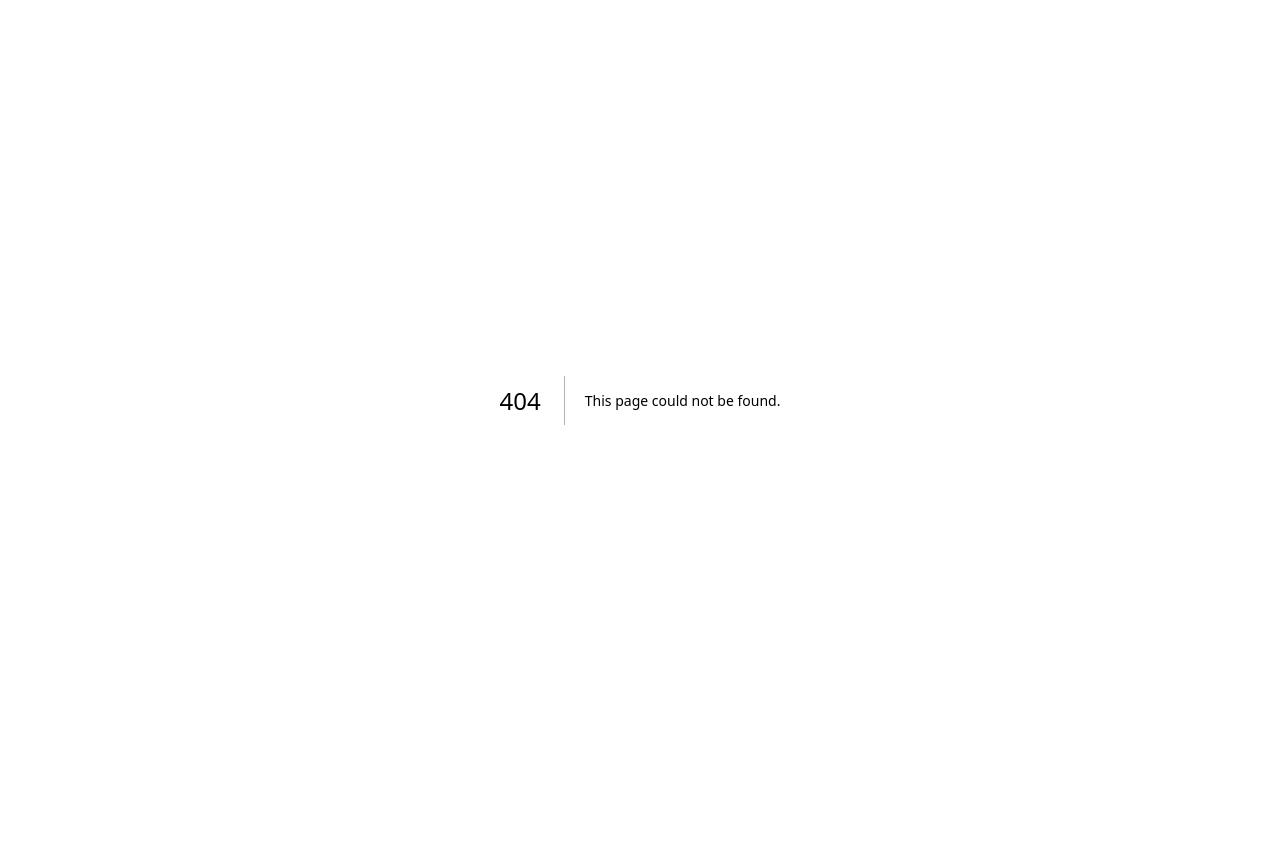
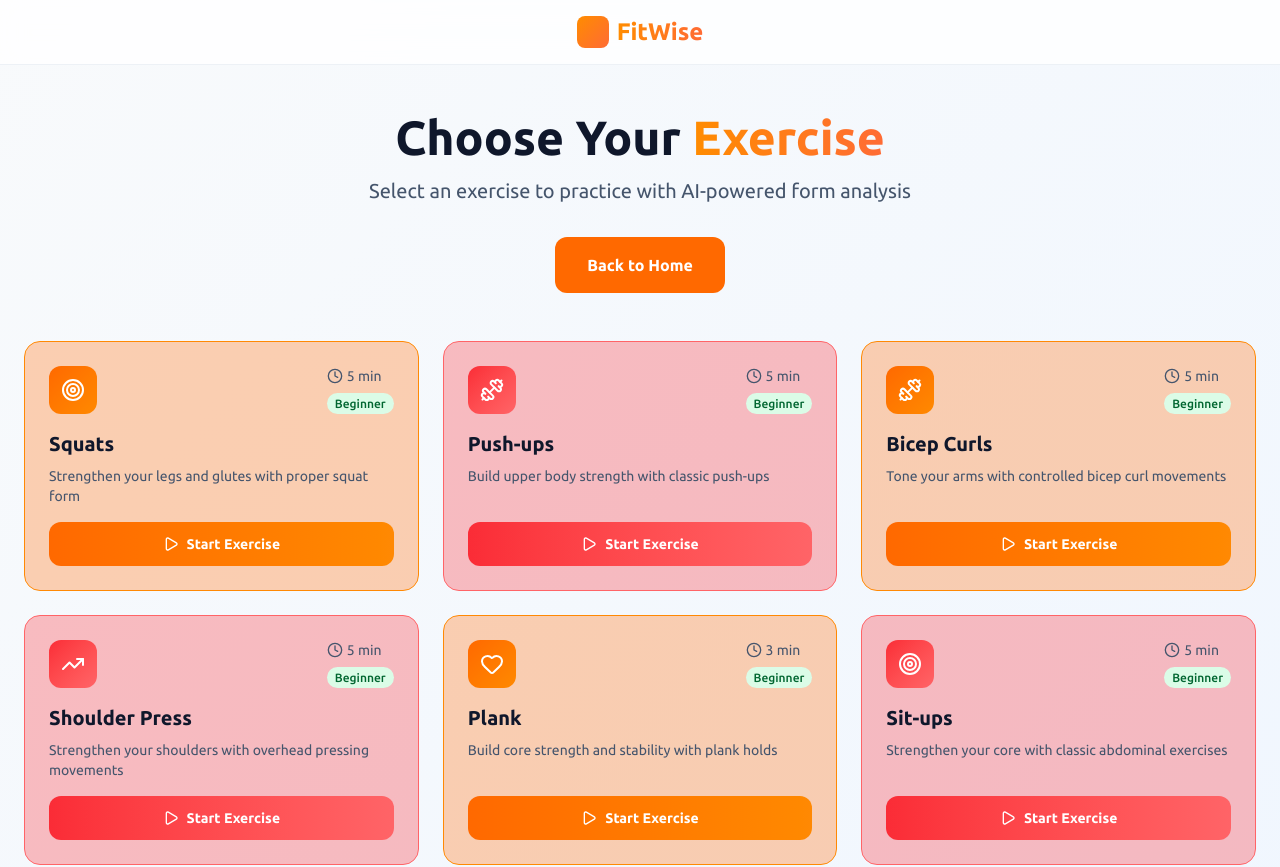
Before and after one commit to kubsgok/FitWise, a Next.js app: page /workout in a window 1280 px wide. Before the commit this address had no page. Shown: the top 867 px of the page. Before the commit the page ends 800 px from the top, so only its background shows below. Built offline with nearby package versions, Linux system fonts and the light colour scheme.

Commit message:
workout page + color

```diff
--- /dev/null
+++ b/src/app/components/NavBar.js
@@ -0,0 +1,29 @@
+import Link from 'next/link';
+
+export default function NavBar({ showBackButton = false, backText = "Back to Home", backHref = "/home" }) {
+  return (
+    <nav className="bg-white/80 backdrop-blur-md sticky top-0 z-50 border-b border-slate-200/60">
+      <div className="container mx-auto px-6 py-4">
+        <div className="flex items-center justify-center">
+          <Link href="/home" className="flex items-center space-x-2 hover:opacity-80 transition-opacity">
+            <div className="w-8 h-8 rounded-lg" style={{background: 'linear-gradient(135deg, #FF8C00 0%, #FF6B35 100%)'}}></div>
+            <h1 className="text-2xl font-bold text-transparent" style={{background: 'linear-gradient(90deg, #FF8C00 0%, #FF6B35 100%)', WebkitBackgroundClip: 'text', backgroundClip: 'text'}}>
+              FitWise
+            </h1>
+          </Link>
+
+          {showBackButton && (
+            <div className="flex items-center space-x-4">
+              <Link
+                href={backHref}
+                className="text-slate-600 transition-colors font-medium" onMouseEnter={(e) => e.target.style.color = '#FF6B35'} onMouseLeave={(e) => e.target.style.color = ''}
+              >
+                {backText}
+              </Link>
+            </div>
+          )}
+        </div>
+      </div>
+    </nav>
+  );
+}
--- a/src/app/home/page.js
+++ b/src/app/home/page.js
@@ -2,6 +2,7 @@
 
 import {Dumbbell, Timer, ChartBarDecreasing} from 'lucide-react';
 import { useEffect } from 'react';
+import NavBar from '../components/NavBar';
 
 export default function HomePage() {
   useEffect(() => {
@@ -25,42 +26,34 @@ export default function HomePage() {
   }, []);
   return (
     <div className="min-h-screen bg-gradient-to-br from-slate-50 to-blue-50">
-      {/* Header */}
-      <nav className="bg-white/80 backdrop-blur-md sticky top-0 z-50 border-b border-slate-200/60">
-        <div className="container mx-auto px-6 py-4">
-          <div className="flex items-center justify-center">
-            <div className="flex items-center space-x-2">
-              <div className="w-8 h-8 bg-gradient-to-br from-blue-600 to-purple-600 rounded-lg"></div>
-              <h1 className="text-2xl font-bold bg-gradient-to-r from-blue-600 to-purple-600 bg-clip-text text-transparent">
-                FitWise
-              </h1>
-            </div>
-          </div>
-        </div>
-      </nav>
+      <NavBar />
 
       <section className="container mx-auto px-6 py-20">
   <div className="max-w-6xl mx-auto">
     <div className="grid lg:grid-cols-1 gap-12 items-center">
       <div className="text-center animate-fade-in-up">
         <h1 className="text-5xl lg:text-6xl font-bold text-slate-900 leading-tight mb-6">
-          Your <span className="bg-gradient-to-r from-blue-600 to-purple-600 bg-clip-text text-transparent">AI Fitness</span> Coach Awaits
+          Your <span className="text-transparent" style={{background: 'linear-gradient(90deg, #FF8C00 0%, #FF6B35 100%)', WebkitBackgroundClip: 'text', backgroundClip: 'text'}}>AI Fitness</span> Coach Awaits
         </h1>
-        <p className="text-xl text-slate-600 mb-8 max-w-lg mx-auto">
+        <p className="text-xl text-slate-600 mb-8 ">
           Experience personalized workouts powered by artificial intelligence. Get real-time form corrections, curated training plans, and achieve your fitness goals faster than ever.
         </p>
         <div className="flex flex-col sm:flex-row gap-4 justify-center">
-          <button className="bg-gradient-to-r from-blue-600 to-purple-600 text-white px-8 py-4 rounded-xl font-semibold text-lg hover:shadow-xl transition-all transform hover:scale-105">
+          <button className="text-white px-8 py-4 rounded-xl font-semibold text-lg hover:shadow-xl transition-all transform hover:scale-105" style={{background: 'linear-gradient(90deg, #FF8C00 0%, #FF6B35 100%)'}}>
             Begin Your Workout
           </button>
-          <button className="bg-white text-slate-700 border-2 border-slate-300 px-8 py-4 rounded-xl font-semibold text-lg hover:border-blue-500 hover:text-blue-600 hover:shadow-lg transition-all transform hover:scale-105">
+          <button
+            className="bg-white text-slate-700 border-2 border-slate-300 px-8 py-4 rounded-xl font-semibold text-lg hover:shadow-lg transition-all transform hover:scale-105"
+            onMouseEnter={(e) => {e.target.style.borderColor = '#FF6B35'; e.target.style.color = '#FF6B35'}}
+            onMouseLeave={(e) => {e.target.style.borderColor = ''; e.target.style.color = ''}}
+          >
             Watch Demo
           </button>
         </div>
       </div>
 
       <div className="relative max-w-2xl mx-auto w-full animate-fade-in-up animation-delay-300">
-        <div className="bg-gradient-to-br from-blue-400 to-purple-600 rounded-3xl p-8 shadow-2xl hover:shadow-3xl transition-all duration-500 hover:scale-105">
+        <div className="bg-gradient-to-br from-gray-700 to-gray-500 rounded-3xl p-8 shadow-2xl hover:shadow-3xl transition-all duration-500 hover:scale-105">
           <div className="bg-white/20 backdrop-blur-sm rounded-2xl p-6 text-white">
             <div className="flex items-center justify-between mb-4 animate-slide-in-left">
               <h3 className="text-lg font-semibold">Today's Workout</h3>
@@ -118,8 +111,8 @@ export default function HomePage() {
             </div>
 
             <div className="grid md:grid-cols-3 gap-8 animate-on-scroll">
-              <div className="text-center p-8 rounded-2xl bg-gradient-to-br from-blue-50 to-indigo-50 border border-blue-100 animate-slide-up animation-delay-100 hover:shadow-xl hover:-translate-y-2 transition-all duration-300">
-                <div className="w-16 h-16 bg-gradient-to-br from-blue-500 to-blue-600 rounded-2xl flex items-center justify-center mx-auto mb-6 hover:shadow-xl transition-all transform hover:scale-110 hover:rotate-3">
+              <div className="text-center p-8 rounded-2xl bg-gradient-to-br from-orange-50 to-orange-100 border border-orange-200 animate-slide-up animation-delay-100 hover:shadow-xl hover:-translate-y-2 transition-all duration-300">
+                <div className="w-16 h-16 bg-gradient-to-br from-orange-600 to-orange-700 rounded-2xl flex items-center justify-center mx-auto mb-6 hover:shadow-xl transition-all transform hover:scale-110 hover:rotate-3">
                   <Dumbbell className="w-8 h-8 text-white" />
                 </div>
                 <h3 className="text-2xl font-bold text-slate-900 mb-4">Curated Workout Library</h3>
@@ -128,8 +121,8 @@ export default function HomePage() {
                 </p>
               </div>
 
-              <div className="text-center p-8 rounded-2xl bg-gradient-to-br from-purple-50 to-pink-50 border border-purple-100 animate-slide-up animation-delay-200 hover:shadow-xl hover:-translate-y-2 transition-all duration-300">
-                <div className="w-16 h-16 bg-gradient-to-br from-purple-500 to-purple-600 rounded-2xl flex items-center justify-center mx-auto mb-6 hover:shadow-xl transition-all transform hover:scale-110 hover:rotate-3">
+              <div className="text-center p-8 rounded-2xl bg-gradient-to-br from-red-50 to-red-100 border border-red-200 animate-slide-up animation-delay-200 hover:shadow-xl hover:-translate-y-2 transition-all duration-300">
+                <div className="w-16 h-16 bg-gradient-to-br from-red-600 to-red-700 rounded-2xl flex items-center justify-center mx-auto mb-6 hover:shadow-xl transition-all transform hover:scale-110 hover:rotate-3">
                   <Timer className="w-8 h-8 text-white" />
                 </div>
                 <h3 className="text-2xl font-bold text-slate-900 mb-4">Real-time Form Analysis</h3>
@@ -138,8 +131,8 @@ export default function HomePage() {
                 </p>
               </div>
 
-              <div className="text-center p-8 rounded-2xl bg-gradient-to-br from-green-50 to-emerald-50 border border-green-100 animate-slide-up animation-delay-300 hover:shadow-xl hover:-translate-y-2 transition-all duration-300">
-                <div className="w-16 h-16 bg-gradient-to-br from-green-500 to-green-600 rounded-2xl flex items-center justify-center mx-auto mb-6 hover:shadow-xl transition-all transform hover:scale-110 hover:rotate-3">
+              <div className="text-center p-8 rounded-2xl bg-gradient-to-br from-orange-50 to-orange-100 border border-orange-200 animate-slide-up animation-delay-300 hover:shadow-xl hover:-translate-y-2 transition-all duration-300">
+                <div className="w-16 h-16 bg-gradient-to-br from-orange-600 to-orange-700 rounded-2xl flex items-center justify-center mx-auto mb-6 hover:shadow-xl transition-all transform hover:scale-110 hover:rotate-3">
                   <ChartBarDecreasing className="w-8 h-8 text-white" />
                 </div>
                 <h3 className="text-2xl font-bold text-slate-900 mb-4">Session Summary</h3>
@@ -159,7 +152,7 @@ export default function HomePage() {
         <div className="container mx-auto px-6">
           <div className="max-w-6xl mx-auto text-center">
             <div className="flex items-center justify-center space-x-2 mb-4">
-              <div className="w-8 h-8 bg-gradient-to-br from-blue-600 to-purple-600 rounded-lg"></div>
+              <div className="w-8 h-8 rounded-lg" style={{background: 'linear-gradient(135deg, #FF8C00 0%, #FF6B35 100%)'}}></div>
               <h3 className="text-2xl font-bold text-white">FitWise</h3>
             </div>
             <p className="text-slate-400 mb-4 mx-auto">
--- /dev/null
+++ b/src/app/workout/page.js
@@ -0,0 +1,215 @@
+"use client";
+
+import { Dumbbell, Clock, Zap, Heart, Target, Play, Users, TrendingUp } from 'lucide-react';
+import { useRouter } from "next/navigation";
+import { useEffect } from 'react';
+import NavBar from '../components/NavBar';
+
+export default function WorkoutPage() {
+  useEffect(() => {
+    const observerOptions = {
+      threshold: 0.1,
+      rootMargin: '0px 0px -50px 0px'
+    };
+
+    const observer = new IntersectionObserver((entries) => {
+      entries.forEach(entry => {
+        if (entry.isIntersecting) {
+          entry.target.classList.add('visible');
+        }
+      });
+    }, observerOptions);
+
+    const elementsToAnimate = document.querySelectorAll('.animate-on-scroll');
+    elementsToAnimate.forEach(el => observer.observe(el));
+
+    return () => observer.disconnect();
+  }, []);
+
+  const workouts = [
+    {
+      id: 1,
+      title: "Squats",
+      duration: "5 min",
+      difficulty: "Beginner",
+      description: "Strengthen your legs and glutes with proper squat form",
+      color: "from-orange-500 to-orange-400",
+      bgColor: "bg-orange-500/30",
+      borderColor: "border-orange-400",
+      icon: <Target className="w-6 h-6" />
+    },
+    {
+      id: 2,
+      title: "Push-ups",
+      duration: "5 min",
+      difficulty: "Beginner",
+      description: "Build upper body strength with classic push-ups",
+      color: "from-red-500 to-red-400",
+      bgColor: "bg-red-500/30",
+      borderColor: "border-red-400",
+      icon: <Dumbbell className="w-6 h-6" />
+    },
+    {
+      id: 3,
+      title: "Bicep Curls",
+      duration: "5 min",
+      difficulty: "Beginner",
+      description: "Tone your arms with controlled bicep curl movements",
+      color: "from-orange-500 to-orange-400",
+      bgColor: "bg-orange-500/30",
+      borderColor: "border-orange-400",
+      icon: <Dumbbell className="w-6 h-6" />
+    },
+    {
+      id: 4,
+      title: "Shoulder Press",
+      duration: "5 min",
+      difficulty: "Beginner",
+      description: "Strengthen your shoulders with overhead pressing movements",
+      color: "from-red-500 to-red-400",
+      bgColor: "bg-red-500/30",
+      borderColor: "border-red-400",
+      icon: <TrendingUp className="w-6 h-6" />
+    },
+    {
+      id: 5,
+      title: "Plank",
+      duration: "3 min",
+      difficulty: "Beginner",
+      description: "Build core strength and stability with plank holds",
+      color: "from-orange-500 to-orange-400",
+      bgColor: "bg-orange-500/30",
+      borderColor: "border-orange-400",
+      icon: <Heart className="w-6 h-6" />
+    },
+    {
+      id: 6,
+      title: "Sit-ups",
+      duration: "5 min",
+      difficulty: "Beginner",
+      description: "Strengthen your core with classic abdominal exercises",
+      color: "from-red-500 to-red-400",
+      bgColor: "bg-red-500/30",
+      borderColor: "border-red-400",
+      icon: <Target className="w-6 h-6" />
+    }
+  ];
+
+  const getDifficultyColor = (difficulty) => {
+    switch (difficulty) {
+      case 'Beginner': return 'bg-green-100 text-green-800';
+      case 'Intermediate': return 'bg-yellow-100 text-yellow-800';
+      case 'Advanced': return 'bg-red-100 text-red-800';
+      default: return 'bg-gray-100 text-gray-800';
+    }
+  };
+
+  const handleStartWorkout = (workout) => {
+    alert(`Starting ${workout.title}! This would navigate to the workout session.`);
+  };
+
+  return (
+    <div className="min-h-screen bg-gradient-to-br from-slate-50 to-blue-50">
+      {/* Header */}
+      <NavBar />
+
+      {/* Page Title */}
+      <section className="container mx-auto px-6 py-12">
+        <div className="max-w-4xl mx-auto text-center animate-fade-in-up">
+          <h1 className="text-4xl lg:text-5xl font-bold text-slate-900 mb-4">
+            Choose Your <span className="text-transparent" style={{background: 'linear-gradient(90deg, #FF8C00 0%, #FF6B35 100%)', WebkitBackgroundClip: 'text', backgroundClip: 'text'}}>Exercise</span>
+          </h1>
+          <p className="text-xl text-slate-600 mb-8">
+            Select an exercise to practice with AI-powered form analysis
+          </p>
+          <button
+            onClick={() => useRouter().push('/')}
+            className="bg-orange-500 text-white px-8 py-4 rounded-xl font-semibold text-base hover:shadow-lg transition-all duration-300 transform hover:scale-105">
+            Back to Home
+          </button>
+        </div>
+      </section>
+
+      {/* Workouts Grid */}
+      <section className="container mx-auto px-6 pb-20">
+        <div className="max-w-7xl mx-auto">
+          <div className="grid md:grid-cols-2 lg:grid-cols-3 gap-6">
+            {workouts.map((workout, index) => (
+              <div
+                key={workout.id}
+                className={`bg-gradient-to-br ${workout.bgColor} rounded-2xl border ${workout.borderColor} p-6 hover:shadow-xl hover:-translate-y-2 transition-all duration-300 animate-on-scroll flex flex-col justify-between`}
+                style={{
+                  animationDelay: `${index * 0.1}s`,
+                  minHeight: '250px', // Reduced box height
+                }}
+              >
+                {/* Workout Header */}
+                <div>
+                  <div className="flex items-start justify-between mb-4">
+                    <div className={`w-12 h-12 bg-gradient-to-br ${workout.color} rounded-xl flex items-center justify-center text-white`}>
+                      {workout.icon}
+                    </div>
+                    <div className="text-right">
+                      <div className="flex items-center text-slate-600 text-sm mb-1">
+                        <Clock className="w-4 h-4 mr-1" />
+                        {workout.duration}
+                      </div>
+                      <span className={`px-2 py-1 rounded-full text-xs font-medium ${getDifficultyColor(workout.difficulty)}`}>
+                        {workout.difficulty}
+                      </span>
+                    </div>
+                  </div>
+
+                  {/* Workout Info */}
+                  <div className="mb-4">
+                    <h3 className="text-xl font-bold text-slate-900 mb-2">{workout.title}</h3>
+                    <p className="text-slate-600 text-sm">{workout.description}</p>
+                  </div>
+                </div>
+
+                {/* Start Button */}
+                <button
+                  onClick={() => handleStartWorkout(workout)}
+                  className={`w-full bg-gradient-to-r ${workout.color} text-white px-6 py-3 rounded-xl font-semibold text-sm hover:shadow-lg transition-all duration-300 transform hover:scale-105 flex items-center justify-center space-x-2 mt-auto`}
+                >
+                  <Play className="w-4 h-4" />
+                  <span>Start Exercise</span>
+                </button>
+              </div>
+            ))}
+          </div>
+        </div>
+      </section>
+
+      {/* End Workout Button */}
+      <div className="container mx-auto px-6 pt-8 pb-10 text-center">
+        <button
+          onClick={() => alert('Workout ended!')}
+          className="bg-red-500 text-white px-8 py-4 rounded-xl font-semibold text-base hover:shadow-lg transition-all duration-300 transform hover:scale-105"
+        >
+          End Workout
+        </button>
+      </div>
+
+      {/* Footer */}
+      <footer className="bg-slate-900 py-12">
+        <div className="container mx-auto px-6">
+          <div className="max-w-6xl mx-auto text-center">
+            <div className="flex items-center justify-center space-x-2 mb-4">
+              <div className="w-8 h-8 rounded-lg" style={{background: 'linear-gradient(135deg, #FF8C00 0%, #FF6B35 100%)'}}></div>
+              <h3 className="text-2xl font-bold text-white">FitWise</h3>
+            </div>
+            <p className="text-slate-400 mb-4 mx-auto">
+              The future of fitness is here. Experience personalized, AI-powered workouts that adapt to your unique needs and goals.
+            </p>
+            <div className="border-t border-slate-700 mt-12 pt-8">
+              <p className="text-slate-400 text-center">
+                © 2025 FitWise. All rights reserved.
+              </p>
+            </div>
+          </div>
+        </div>
+      </footer>
+    </div>
+  );
+}
```
